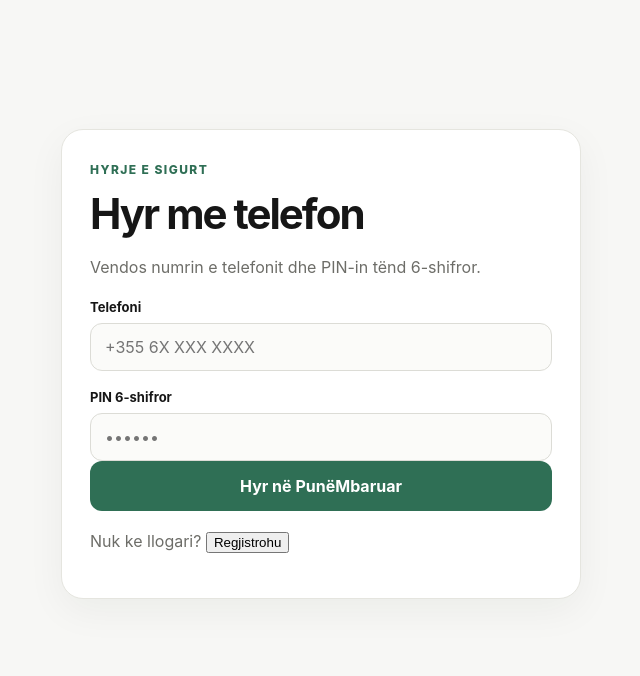
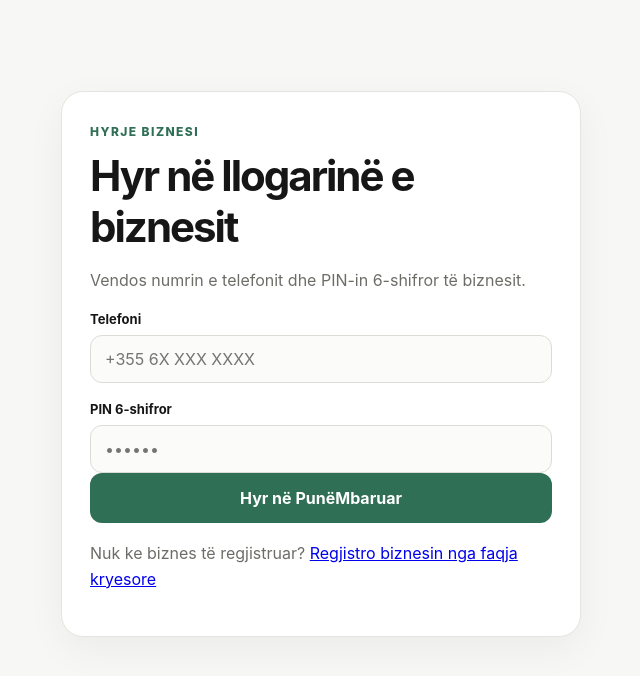
Before and after one commit to Punembaruar/punembaruar, a FastAPI app: page /login in a window 1280 px wide. Shown: the part 72-748 px from the top of the page, without its empty margins (319-959 px from the left). Run offline with FastAPI, Linux system fonts and the light colour scheme; parts of the project's set-up code (start-up, migrations or seed data) failed here and were passed over; some libraries are stand-ins or nearby versions.

Commit message:
Update login form for business account access

```diff
--- a/templates/login.html
+++ b/templates/login.html
@@ -17,12 +17,12 @@
 
   <form id="pinLoginForm" class="form-card auth-card">
 
-    <span class="eyebrow">HYRJE E SIGURT</span>
+    <span class="eyebrow">HYRJE BIZNESI</span>
 
-    <h1>Hyr me telefon</h1>
+    <h1>Hyr në llogarinë e biznesit</h1>
 
     <p class="muted-text">
-      Vendos numrin e telefonit dhe PIN-in tënd 6-shifror.
+      Vendos numrin e telefonit dhe PIN-in 6-shifror të biznesit.
     </p>
 
     <label>Telefoni</label>
@@ -53,87 +53,8 @@
     <div id="pinLoginResult" class="result-box hidden"></div>
 
     <p class="muted-text" style="margin-top:18px">
-      Nuk ke llogari?
-      <button
-        type="button"
-        id="showPinRegister"
-        class="link-button"
-      >
-        Regjistrohu
-      </button>
-    </p>
-
-  </form>
-
-
-  <form id="pinRegisterForm" class="form-card auth-card hidden">
-
-    <span class="eyebrow">KRIJO LLOGARI</span>
-
-    <h1>Regjistrohu</h1>
-
-    <p class="muted-text">
-      Krijo një PIN 6-shifror që do ta përdorësh për hyrjet e ardhshme.
-    </p>
-
-    <label>Emri</label>
-    <input
-      id="pinRegisterName"
-      required
-      maxlength="120"
-      placeholder="Emri"
-      autocomplete="name"
-    >
-
-    <label>Telefoni</label>
-    <input
-      id="pinRegisterPhone"
-      required
-      placeholder="+355 6X XXX XXXX"
-      autocomplete="tel"
-    >
-
-    <label>Krijo PIN 6-shifror</label>
-    <input
-      id="pinRegisterPin"
-      required
-      type="password"
-      inputmode="numeric"
-      maxlength="6"
-      minlength="6"
-      pattern="[0-9]{6}"
-      placeholder="••••••"
-      autocomplete="new-password"
-    >
-
-    <label>Përsërit PIN-in</label>
-    <input
-      id="pinRegisterPinConfirm"
-      required
-      type="password"
-      inputmode="numeric"
-      maxlength="6"
-      minlength="6"
-      pattern="[0-9]{6}"
-      placeholder="••••••"
-      autocomplete="new-password"
-    >
-
-    <button class="btn btn-primary btn-large full">
-      Krijo llogarinë
-    </button>
-
-    <div id="pinRegisterResult" class="result-box hidden"></div>
-
-    <p class="muted-text" style="margin-top:18px">
-      Ke llogari?
-      <button
-        type="button"
-        id="showPinLogin"
-        class="link-button"
-      >
-        Hyr
-      </button>
+      Nuk ke biznes të regjistruar?
+      <a href="/#professionals">Regjistro biznesin nga faqja kryesore</a>
     </p>
 
   </form>
```
